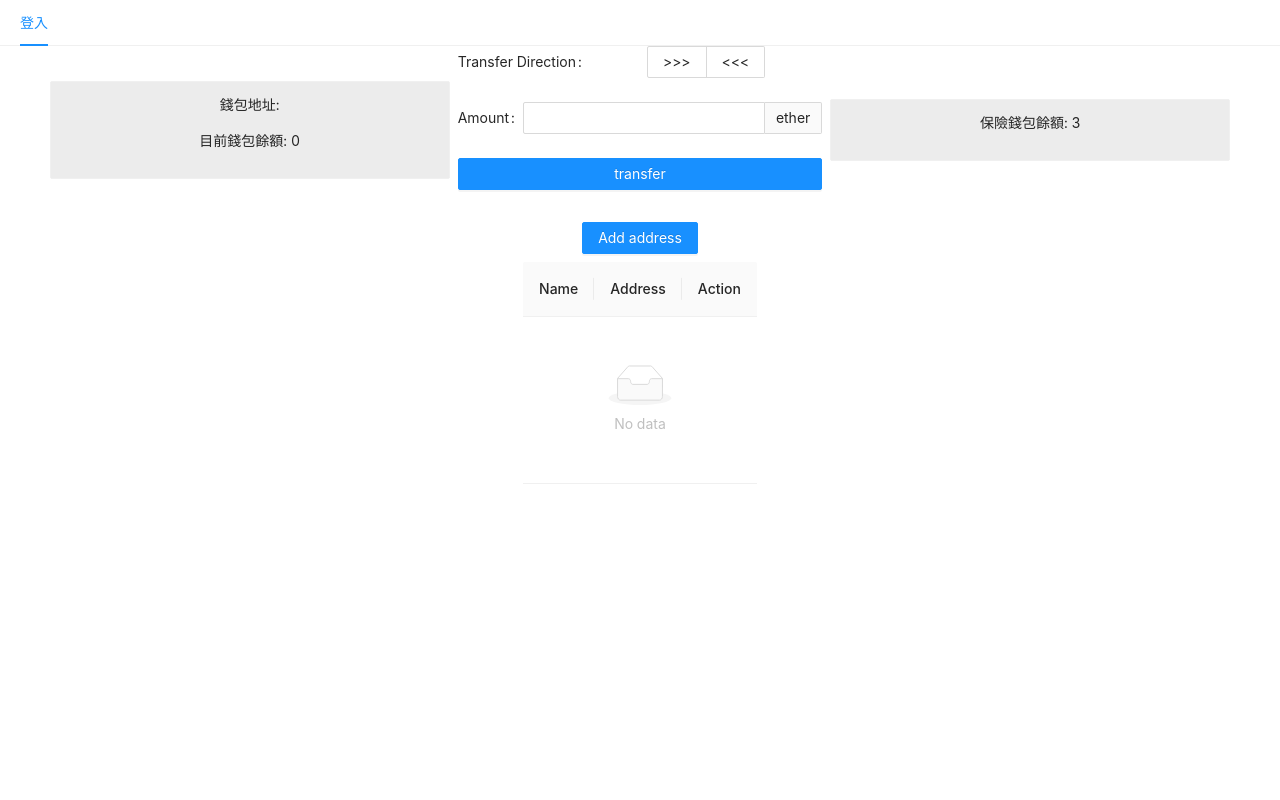
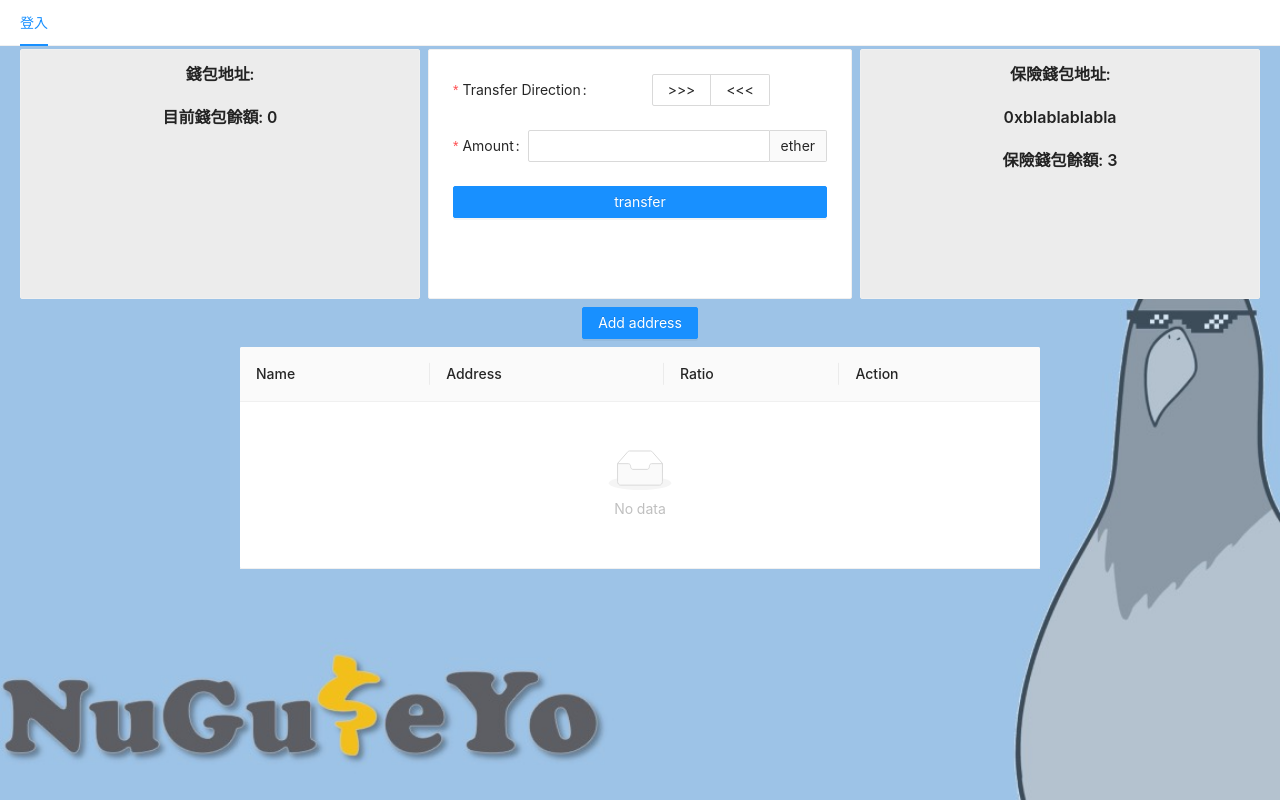
Before and after one commit to UT0903/nu-gu-se-yo, a React (Create React App) app in the folder frontend/: page / in a window 1280 px wide. Built offline with nearby package versions, Linux system fonts and the light colour scheme.

Commit message:
add background pic & fix submit buttons

```diff
--- a/frontend/src/App.js
+++ b/frontend/src/App.js
@@ -31,7 +31,15 @@ const App = () => {
     console.log('Failed:', errorInfo);
   };
   return (
-    <div className='App'>
+    <div className='App' style={{
+      backgroundImage: `url(background.jpg)`,
+      backgroundPosition: 'center',
+      backgroundSize: 'cover',
+      backgroundRepeat: 'no-repeat',
+      width: '100vw',
+      height: '100vh',
+      textAlign: 'center'
+    }}>
       <TopMenu userInfo={userInfo}
           onLogin={handleLogin}
           onLogout={handleLogout} />
--- a/frontend/src/components/AddressTable.js
+++ b/frontend/src/components/AddressTable.js
@@ -1,12 +1,15 @@
-import { Table, Button, Modal, Form, Input, Space } from 'antd';
+import { Table, Button, Modal, Form, Input, Space, InputNumber } from 'antd';
 import { useState } from 'react';
 const AddressTable = ({ addressData, setAddressData}) => {
     const [modalShow, setModalShow] = useState(false);
     const delRecord = (record) => (_) => {
         const _addressData = addressData.filter((x) => (x?.address !== record?.address));
-        console.log(_addressData);
         setAddressData(_addressData);
+        console.log(`del address ${record.address}`)
     };
+    const rescueAddress = (record) => (_) => {
+        console.log(`rescue from ${record.address}`)
+    }
     const columns = [
         {
             title: 'Name',
@@ -19,10 +22,18 @@ const AddressTable = ({ addressData, setAddressData}) => {
             key: 'address',
         },
         {
+            title: 'Ratio',
+            dataIndex: 'ratio',
+            key: 'ratio'
+        },
+        {
             title: 'Action',
             key: 'action',
             render: (_, record) => (
-                <Button onClick={delRecord(record)}>Delete</Button>
+                <>
+                <Button type="primary" onClick={rescueAddress(record)}>Rescue</Button>
+                    <Button type="primary" onClick={delRecord(record)}>Delete</Button>
+                </>
             ),
         }
     ]
@@ -33,7 +44,8 @@ const AddressTable = ({ addressData, setAddressData}) => {
         console.log(value)
         const _addressData = addressData.concat({
             name: value?.name,
-            address: value?.address
+            address: value?.address,
+            ratio: value?.ratio
         })
         setAddressData(_addressData);
         setModalShow(false);
@@ -45,19 +57,65 @@ const AddressTable = ({ addressData, setAddressData}) => {
             onCancel={() => { setModalShow(false) }}
         >
             <Form onFinish={addData} name="addAddressData">
-            <Form.Item name="name" label="Name" style={{ paddingRight: 30 }}>
+                <Form.Item
+                    name="name"
+                    label="Name"
+                    style={{ paddingRight: 30 }}
+                    rules={[
+                        {
+                            required: true,
+                            message: "can't be null"
+                        },
+                    ]}
+                >
                     <Input></Input>
                 </Form.Item>
-                <Form.Item name="address" label="Address" style={{ paddingRight: 30 }}>
+                <Form.Item
+                    name="address"
+                    label="Address"
+                    style={{ paddingRight: 30 }}
+                    rules={[
+                        {
+                            required: true,
+                            message: "can't be null"
+                        },
+                        {
+                            pattern: /^0x/,
+                            message: 'address should start with 0x'
+                        }
+                    ]}
+                >
+
                     <Input></Input>
                 </Form.Item>
+                <Form.Item
+                    name="ratio"
+                    label="Ratio"
+                    style={{ paddingRight: 30 }}
+                    rules={[
+                        {
+                            required: true,
+                            message: "can't be null"
+                        },
+                    ]}
+                ><InputNumber
+                    addonAfter="%"
+                    precision={0}
+                    step={1}
+                    min={0}
+                    max={100}
+                /></Form.Item>
                 <Form.Item name="submit" style={{textAlign: 'center'}}>
                     <Button type="primary" htmlType='submit'>Submit</Button>
                 </Form.Item>
             </Form>
         </Modal>
         <Button type="primary" onClick={showAddForm}>Add address</Button>
-        <Table columns={columns} dataSource={addressData} />
+        <Table style={{
+            minWidth: 800
+        }}
+            columns={columns}
+            dataSource={addressData} />
         </Space>;
 }
 export default AddressTable;
--- a/frontend/src/components/MainPanel.js
+++ b/frontend/src/components/MainPanel.js
@@ -3,8 +3,10 @@ import Web3 from 'web3';
 import TransferForm from './TransferForm.js';
 import {MainContract} from '../contracts/MainContract.js';
 import {getWeb3} from '../utils';
-import { Space, Card, Form } from 'antd';
+import { Space, Card, Form, Typography } from 'antd';
 import AddressTable from './AddressTable.js';
+const { Text, Title } = Typography;
+
 const MainPanel =
     ({userInfo}) => {
       const [account, setAccount] = useState(null);
@@ -36,7 +38,10 @@ const MainPanel =
         const contract = new web3.eth.Contract(MainContract);
         contract.deploy().send();
       }
-
+      const onTransfer = (value) => {
+        console.log('onTransfer:')
+        console.log(value)
+      }
       return (
         <Space direction='vertical'>
           <Space direction='horizontal'>
@@ -45,25 +50,29 @@ const MainPanel =
             size="small"
             style={{
               minWidth: 400,
-              background: '#ececec'
+              background: '#ececec',
+              height: 250
             }}
           >
-            <p>錢包地址:</p>
-            <p>{account}</p>
-            <p>目前錢包餘額: {balance}</p>
+              <Title level={5}>錢包地址:</Title>
+              <Title level={5}>{account}</Title>
+              <Title level={5}>目前錢包餘額: {balance}</Title>
           </Card>
-          <TransferForm balance={{ wallet: balance, bank: 3 }} form={form}/>
+            <TransferForm balance={{ wallet: balance, bank: 3 }} form={form} onTransfer={onTransfer}/>
           <Card
             size="small"
             style={{
               minWidth: 400,
-              background: '#ececec'
+              background: '#ececec',
+              height: 250
             }}
-          >
-            <p>保險錢包餘額: {3}</p>
+            >
+              <Title level={5}>保險錢包地址:</Title>
+              <Title level={5}>{"0xblablablabla"}</Title>
+              <Title level={5}>保險錢包餘額: {3}</Title>
           </Card>
           </Space>
-          <AddressTable addressData={addressData} setAddressData={setAddressData}></AddressTable>
+          <AddressTable addressData={addressData} setAddressData={setAddressData} ></AddressTable>
         </Space>
       );
         // <>{account}<p>目前錢包餘額：{
--- a/frontend/src/components/TransferForm.js
+++ b/frontend/src/components/TransferForm.js
@@ -1,7 +1,7 @@
-import {Button, Form, InputNumber, Segmented, Select, Space, Radio} from 'antd';
+import {Button, Form, InputNumber, Segmented, Select, Space, Radio, Card} from 'antd';
 import {useState} from 'react';
 const {Option} = Select;
-const TransferForm = ({balance, form}) => {
+const TransferForm = ({balance, form, onTransfer}) => {
     // const [inputMax, setInputMax] = useState(balance.wallet);
     // const [disable, setDisable] = useState((balance.wallet > 1)? true:false);
 
@@ -29,15 +29,28 @@ const TransferForm = ({balance, form}) => {
     // }
     const maxVal = (form.getFieldsValue("dir") === '>>>')? balance.wallet: balance.bank
     return (
-        <Space direction='vertical'>
-            <Form form={form} name="transfer">
-                <Form.Item name="dir" label="Transfer Direction">
+        <Card style={{
+            height: 250
+        }}>
+            <Form form={form} name="transfer" onFinish={onTransfer}>
+                <Form.Item name="dir" label="Transfer Direction" rules={[
+                    {
+                        required: true,
+                        message: 'please select direction'
+                    }
+                ]}>
                 <Radio.Group block>
                         <Radio.Button value=">>>">{'>>>'}</Radio.Button>
                         <Radio.Button value="<<<">{'<<<'}</Radio.Button>
                 </Radio.Group>
                 </Form.Item>
                 <Form.Item name="amount" label="Amount"
+                    rules={[
+                        {
+                            required: true,
+                            message: 'please set amount'
+                        }
+                    ]}
                     // rules={[
                     // {
                     //     max: maxVal,
@@ -60,7 +73,7 @@ const TransferForm = ({balance, form}) => {
 
 
 
-        </Space>
+        </Card>
     );
 }
 export default TransferForm;
```
Also changed, not shown: frontend/src/components/RegisterForm.js (deleted, +0 -74 lines), frontend/public/background.jpg (added).
